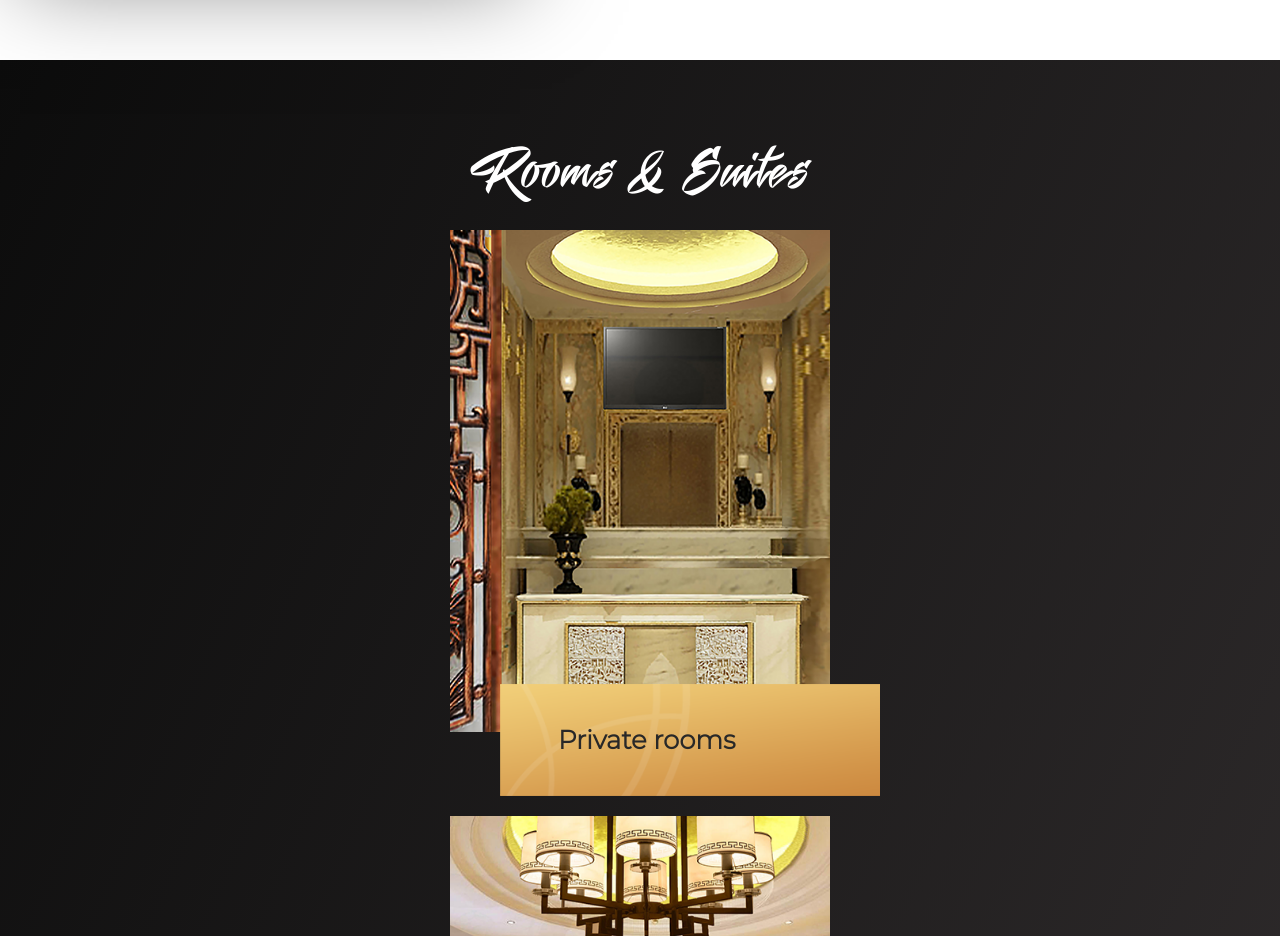
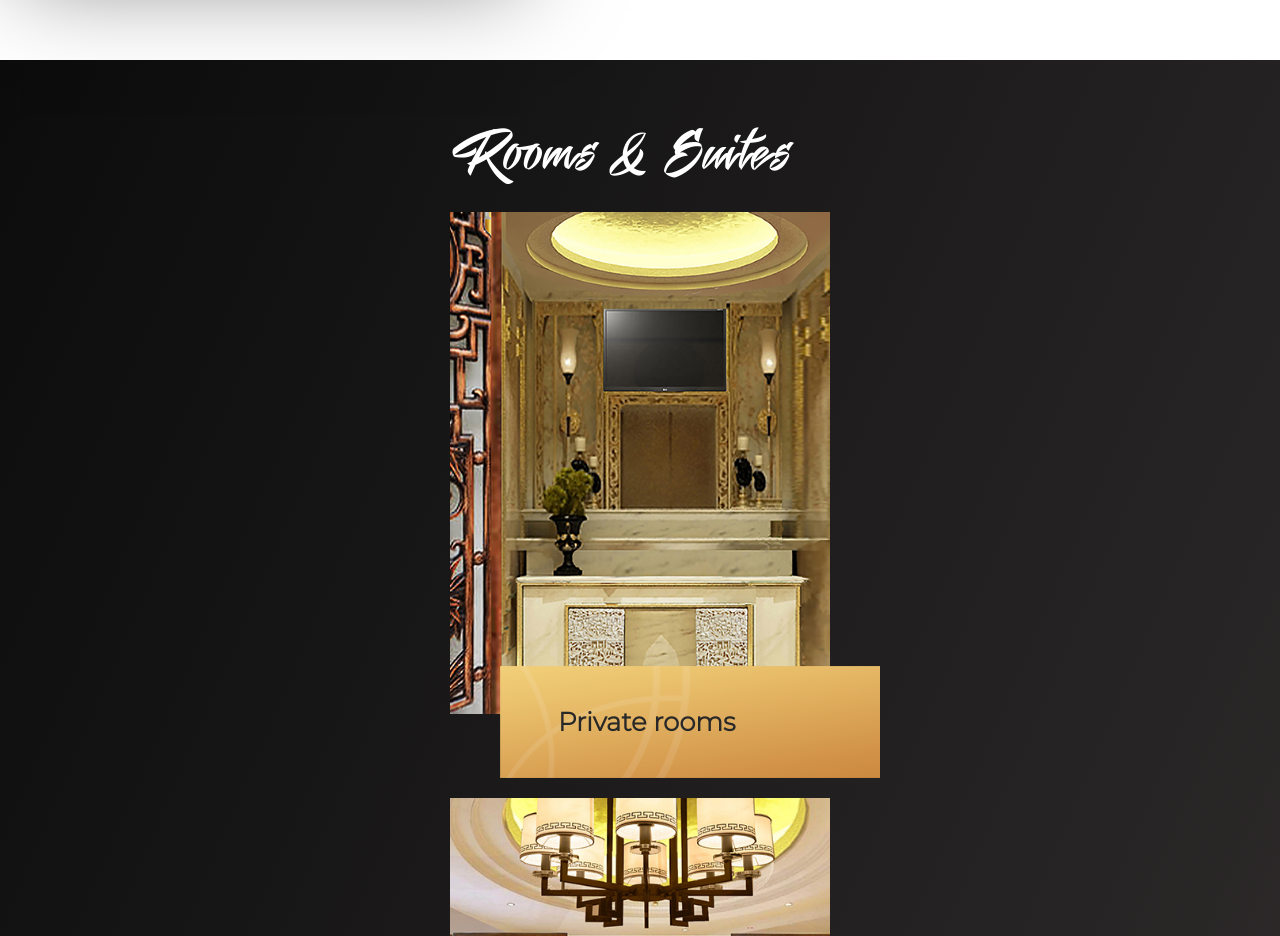
Before and after one commit to oshevchuk/GoldHill_, a website: page mainLuxory.html in a window 1280 px wide. Shown: the part 2660-3596 px from the top of the page. Drawn offline with nearby package versions, Linux system fonts and the light colour scheme.

Commit message:
line fixe

```diff
--- a/sass/style.scss
+++ b/sass/style.scss
@@ -415,6 +415,8 @@ body {
         color: #ffffff;
         text-align: center;
         margin-bottom: 26px;
+        margin-top: -18px;
+        margin-left: -36px;
       }
       img{
         height: calc(100% - 100px);
```
Also changed, not shown: css/style.css.
